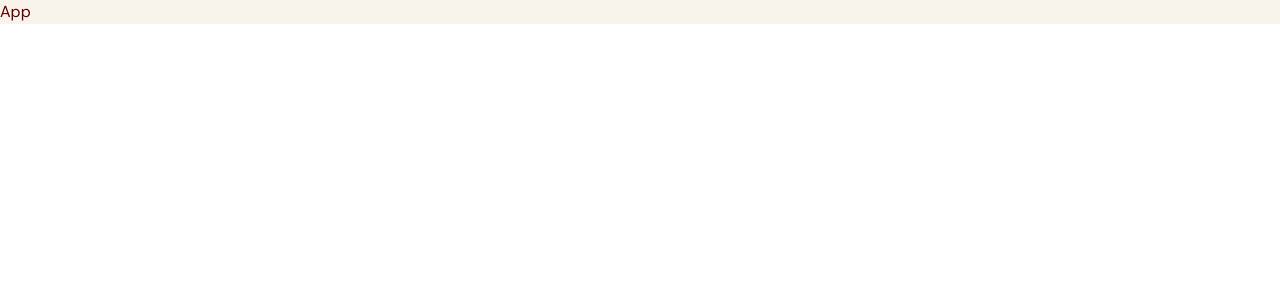
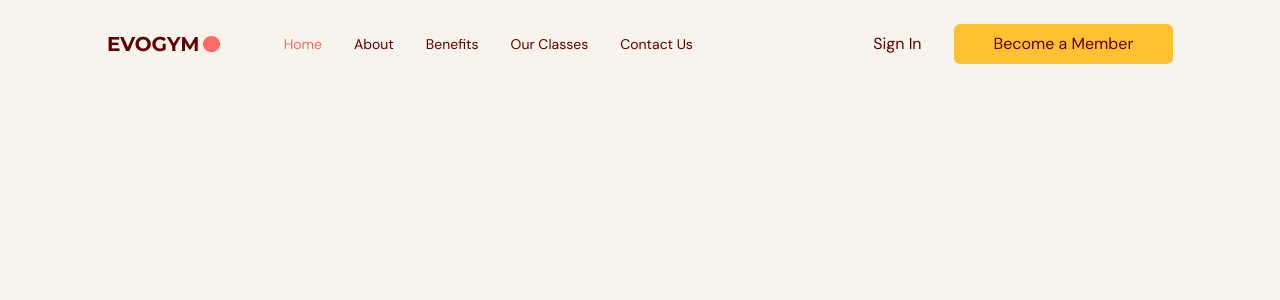
Before and after one commit to AlejandroM12/gym-ts, a React (Vite) app: page / in a window 1280 px wide. Shown: the top 300 px of the page. Built offline with nearby package versions, Linux system fonts and the light colour scheme.

Commit message:
feat: add navbar menu

```diff
--- a/src/App.tsx
+++ b/src/App.tsx
@@ -1,5 +1,34 @@
+import { useEffect, useState } from "react";
+import Navbar from "./scenes/navbar";
+import { SelectedPage } from "@/shared/types";
+
 function App() {
-  return <div className="App bg-gray-20">App</div>;
+  const [selectedPage, setSelectedPage] = useState<SelectedPage>(
+    SelectedPage.Home
+  );
+  const [isTopOfPage, setIsTopOfPage] = useState<boolean>(true);
+
+  useEffect(() => {
+    const handleScroll = () => {
+      if (window.scrollY === 0) {
+        setIsTopOfPage(true);
+        setSelectedPage(SelectedPage.Home);
+      }
+      if (window.scrollY !== 0) setIsTopOfPage(false);
+    };
+    window.addEventListener("scroll", handleScroll);
+    return () => window.removeEventListener("scroll", handleScroll);
+  }, []);
+
+  return (
+    <div className="app bg-gray-20">
+      <Navbar
+        isTopOfPage={isTopOfPage}
+        selectedPage={selectedPage}
+        setSelectedPage={setSelectedPage}
+      />
+    </div>
+  );
 }
 
 export default App;
--- /dev/null
+++ b/src/hooks/useMediaQuery.ts
@@ -0,0 +1,19 @@
+import { useState, useEffect } from "react";
+
+const useMediaQuery = (query: string) => {
+  const [matches, setMatches] = useState(false);
+
+  useEffect(() => {
+    const media = window.matchMedia(query);
+    if (media.matches !== matches) {
+      setMatches(media.matches);
+    }
+    const listener = () => setMatches(media.matches);
+    window.addEventListener("resize", listener);
+    return () => window.removeEventListener("resize", listener);
+  }, [matches, query]);
+
+  return matches;
+};
+
+export default useMediaQuery;
--- /dev/null
+++ b/src/scenes/navbar/Link.tsx
@@ -0,0 +1,25 @@
+import { SelectedPage } from "@/shared/types";
+import AnchorLink from "react-anchor-link-smooth-scroll";
+
+type Props = {
+  page: string;
+  selectedPage: SelectedPage;
+  setSelectedPage: (value: SelectedPage) => void;
+};
+
+const Link = ({ page, selectedPage, setSelectedPage }: Props) => {
+  const lowerCasePage = page.toLowerCase().replace(/ /g, "") as SelectedPage;
+
+  return (
+    <AnchorLink
+      className={`${selectedPage === lowerCasePage ? "text-primary-500" : ""}
+    transition duration-500 hover:text-primary-300`}
+      href={`#${lowerCasePage}`}
+      onClick={() => setSelectedPage(lowerCasePage)}
+    >
+      {page}
+    </AnchorLink>
+  );
+};
+
+export default Link;
--- /dev/null
+++ b/src/scenes/navbar/index.tsx
@@ -0,0 +1,114 @@
+import { useState } from "react";
+import { Bars3Icon, XMarkIcon } from "@heroicons/react/24/solid";
+import Logo from "@/assets/Logo.png";
+import Link from "./Link";
+import { SelectedPage } from "@/shared/types";
+import useMediaQuery from "@/hooks/useMediaQuery";
+import ActionButton from "@/shared/ActionButton";
+
+type Props = {
+  isTopOfPage: boolean;
+  selectedPage: SelectedPage;
+  setSelectedPage: (value: SelectedPage) => void;
+};
+
+const Navbar = ({ isTopOfPage, selectedPage, setSelectedPage }: Props) => {
+  const flexBetween = "flex items-center justify-between";
+  const [isMenuToggled, setIsMenuToggled] = useState<boolean>(false);
+  const isAboveMediumScreens = useMediaQuery("(min-width: 1060px)");
+  const navbarBackground = isTopOfPage ? "" : "bg-primary-100 drop-shadow";
+  return (
+    <nav>
+      <div
+        className={`${navbarBackground} ${flexBetween} z-3- fixed top-0 w-full py-6 `}
+      >
+        <div className={`${flexBetween} mx-auto w-5/6`}>
+          <div className={`${flexBetween} w-full gap-16`}>
+            <img src={Logo} alt="logo" />
+            {isAboveMediumScreens ? (
+              <div className={`${flexBetween} w-full`}>
+                <div className={`${flexBetween} gap-8 text-sm`}>
+                  <Link
+                    page="Home"
+                    selectedPage={selectedPage}
+                    setSelectedPage={setSelectedPage}
+                  />
+                  <Link
+                    page="About"
+                    selectedPage={selectedPage}
+                    setSelectedPage={setSelectedPage}
+                  />
+                  <Link
+                    page="Benefits"
+                    selectedPage={selectedPage}
+                    setSelectedPage={setSelectedPage}
+                  />
+                  <Link
+                    page="Our Classes"
+                    selectedPage={selectedPage}
+                    setSelectedPage={setSelectedPage}
+                  />
+                  <Link
+                    page="Contact Us"
+                    selectedPage={selectedPage}
+                    setSelectedPage={setSelectedPage}
+                  />
+                </div>
+                <div className={`${flexBetween} gap-8`}>
+                  <p>Sign In</p>
+                  <ActionButton setSelectedPage={setSelectedPage}>
+                    Become a Member
+                  </ActionButton>
+                </div>
+              </div>
+            ) : (
+              <button
+                className="rounded-full bg-secondary-500 p-2"
+                onClick={() => setIsMenuToggled(!isMenuToggled)}
+              >
+                <Bars3Icon className="h-6 w-6 text-white" />
+              </button>
+            )}
+          </div>
+        </div>
+      </div>
+      {!isAboveMediumScreens && isMenuToggled && (
+        <div className="fixed right-0 bottom-0 z-40 h-full w-[300px] bg-primary-100 drop-shadow-xl">
+          <div className="flex justify-end p-12 ">
+            <button onClick={() => setIsMenuToggled(!isMenuToggled)}>
+              <XMarkIcon className="h-6 w-6 text-gray-400" />
+            </button>
+          </div>
+          <div className="ml-[33%] flex flex-col gap-10 text-2xl">
+            <Link
+              page="Home"
+              selectedPage={selectedPage}
+              setSelectedPage={setSelectedPage}
+            />
+            <Link
+              page="About"
+              selectedPage={selectedPage}
+              setSelectedPage={setSelectedPage}
+            />
+            <Link
+              page="Benefits"
+              selectedPage={selectedPage}
+              setSelectedPage={setSelectedPage}
+            />
+            <Link
+              page="Our Classes"
+              selectedPage={selectedPage}
+              setSelectedPage={setSelectedPage}
+            />
+            <Link
+              page="Contact Us"
+              selectedPage={selectedPage}
+              setSelectedPage={setSelectedPage}
+            />
+          </div>
+        </div>
+      )}
+    </nav>
+  );
+};
+export default Navbar;
--- /dev/null
+++ b/src/shared/ActionButton.tsx
@@ -0,0 +1,22 @@
+import React from "react";
+import AnchorLink from "react-anchor-link-smooth-scroll";
+import { SelectedPage } from "./types";
+
+type Props = {
+  children: React.ReactNode;
+  setSelectedPage: (value: SelectedPage) => void;
+};
+
+const ActionButton = ({ children, setSelectedPage }: Props) => {
+  return (
+    <AnchorLink
+      className="rounded-md bg-secondary-500 px-10 py-2 hover:bg-primary-500 hover:text-white"
+      onClick={() => setSelectedPage(SelectedPage.ContactUs)}
+      href={`#${SelectedPage.ContactUs}`}
+    >
+      {children}
+    </AnchorLink>
+  );
+};
+
+export default ActionButton;
--- /dev/null
+++ b/src/shared/types.ts
@@ -0,0 +1,6 @@
+export enum SelectedPage {
+    Home = "home",
+    Benefits = "benefits",
+    OurClasses = "ourclasses",
+    ContactUs = "contactus",
+  }
```
